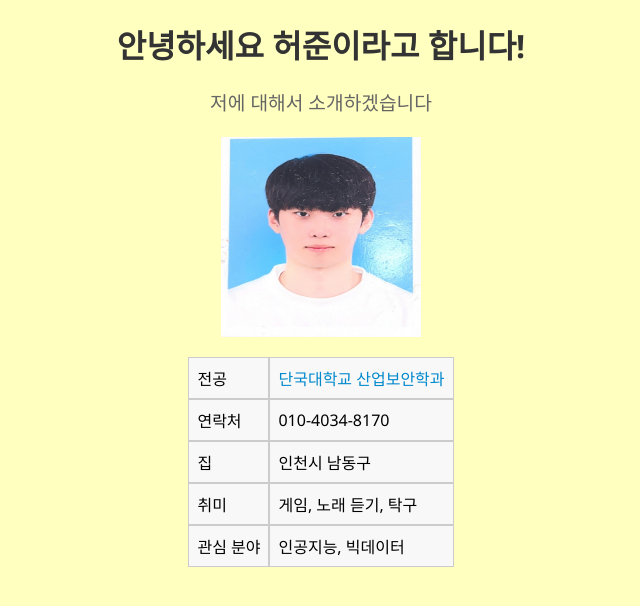
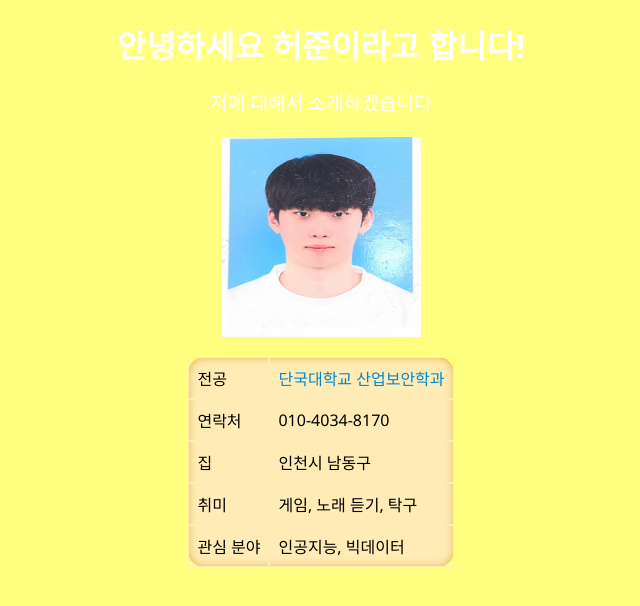
Before and after one commit to heojun98/Mid-Term-Project, a plain HTML site: page index.html in a window 1280 px wide. Shown: the whole page, without its empty margins (319-959 px from the left). Drawn offline with Linux system fonts and the light colour scheme.

Commit message:
commit11

```diff
--- a/style.css
+++ b/style.css
@@ -1,17 +1,17 @@
 body {
-	background-color: rgba(255, 255, 128, .5);
+	background-color:rgb(255, 255, 128);
 	font-family: 'Segoe UI', Tahoma, Geneva, Verdana, sans-serif;
 }
 
 h1 {
 	font-size: 2em;
 	font-weight: bold;
-	color: #333;
+	color: white;
 }
 
 p {
 	font-size: 1.2em;
-	color: #666;
+	color: white;
 	line-height: 1.5;
 	margin-bottom: 1em;
 }
@@ -22,13 +22,15 @@ a {
 }
 
 .my-table {
-    background-color: #f8f8f8;
-    border-collapse: separate;
+    background-color: #ffebb5;
+    border-radius: 16px;
+    box-shadow: inset 0 0 8px #deb13a;
+    border-collapse: separate #deb13a;
     border-spacing: 0;
 }
 
   .my-table th, .my-table td {
-    border: 1px solid #ccc;
+    border: 1px solid #ffebb5;
     padding: 8px;
 }
 .center {
```
